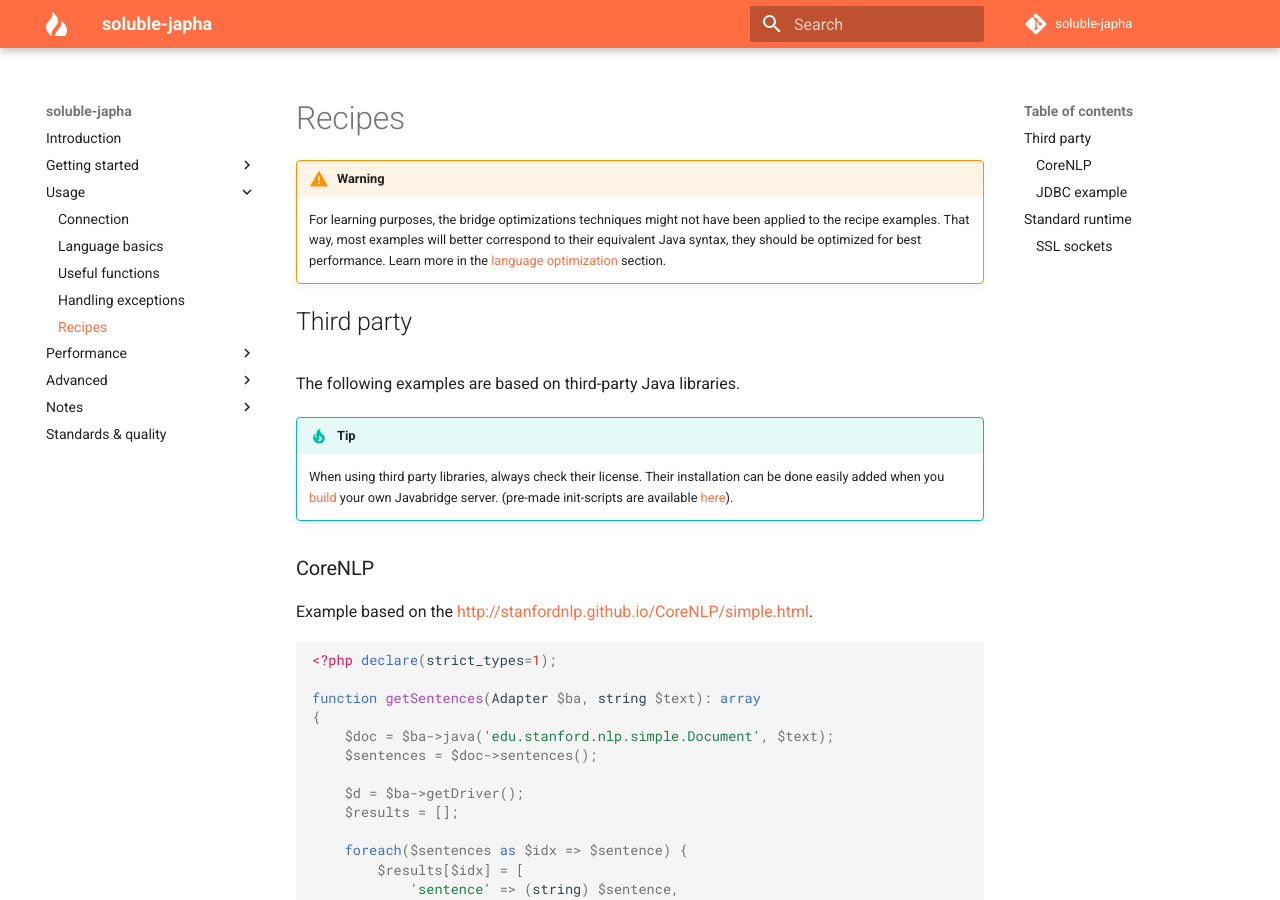
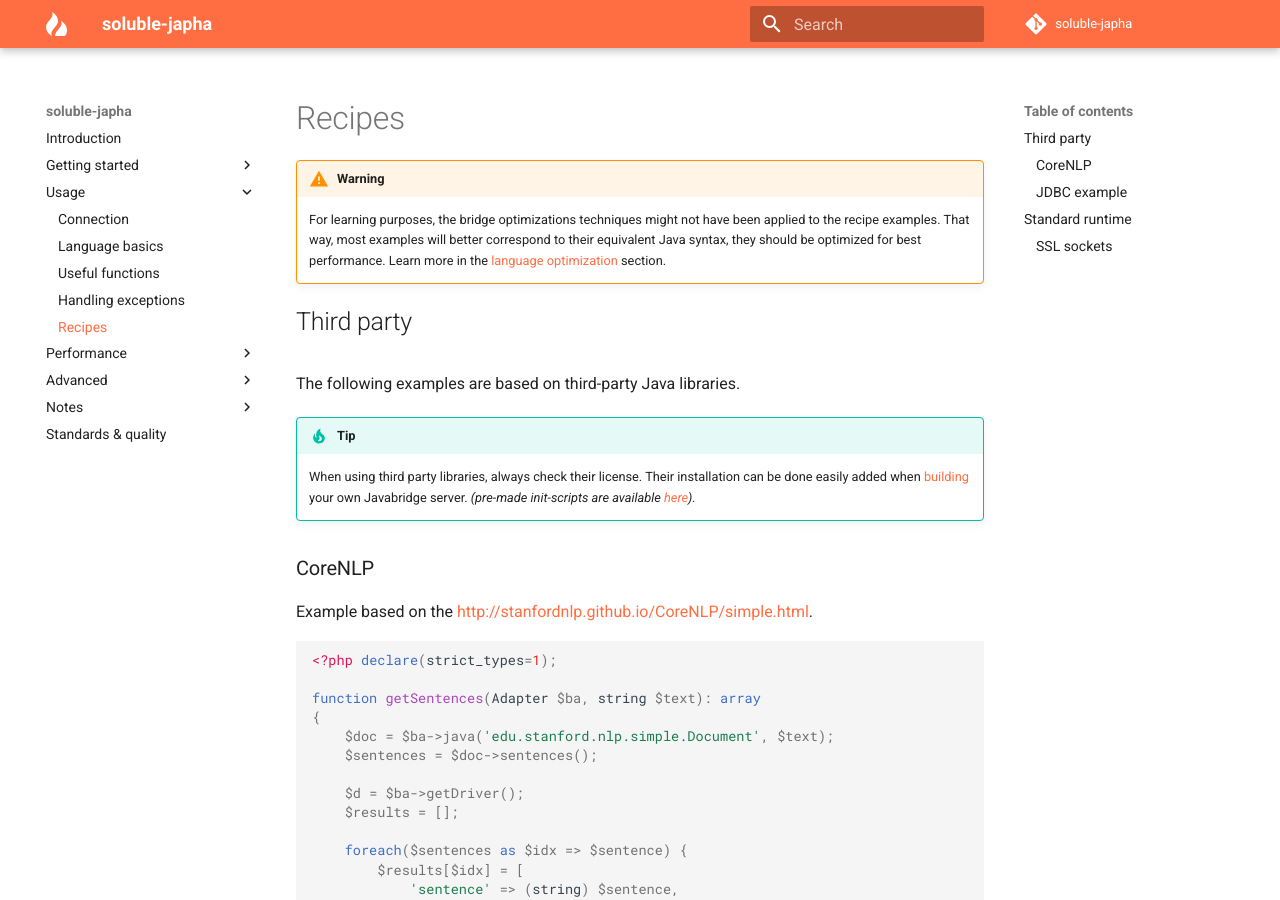
Before and after one commit to belgattitude/soluble-japha, an MkDocs documentation site: the page built from doc/language_recipes.md, in a window 1280 px wide and 900 px high. Built offline with MkDocs 1.6.1 and Material for MkDocs 9.7.7, drawn with Linux system fonts in a browser that asks for light colours; comment, search, counter and statistics services are not loaded; old or Windows-style settings are respelled for this version of MkDocs.

Commit message:
Updated doc

```diff
--- a/doc/language_recipes.md
+++ b/doc/language_recipes.md
@@ -12,9 +12,9 @@ The following examples are based on third-party Java libraries.
 
 !!! tip
     When using third party libraries, always check their license.
-    Their installation can be done easily added when you
-    [build](./install_server.md) your own Javabridge server.
-    (pre-made init-scripts are available [here](https://github.com/belgattitude/php-java-bridge/blob/master/init-scripts/README.md)).
+    Their installation can be done easily added when
+    [building](./install_server.md) your own Javabridge server.
+    *(pre-made init-scripts are available [here](https://github.com/belgattitude/php-java-bridge/blob/master/init-scripts/README.md)).*
 
 
 ### CoreNLP
```
Also changed, not shown: doc/index.md (+1 -1 lines).
